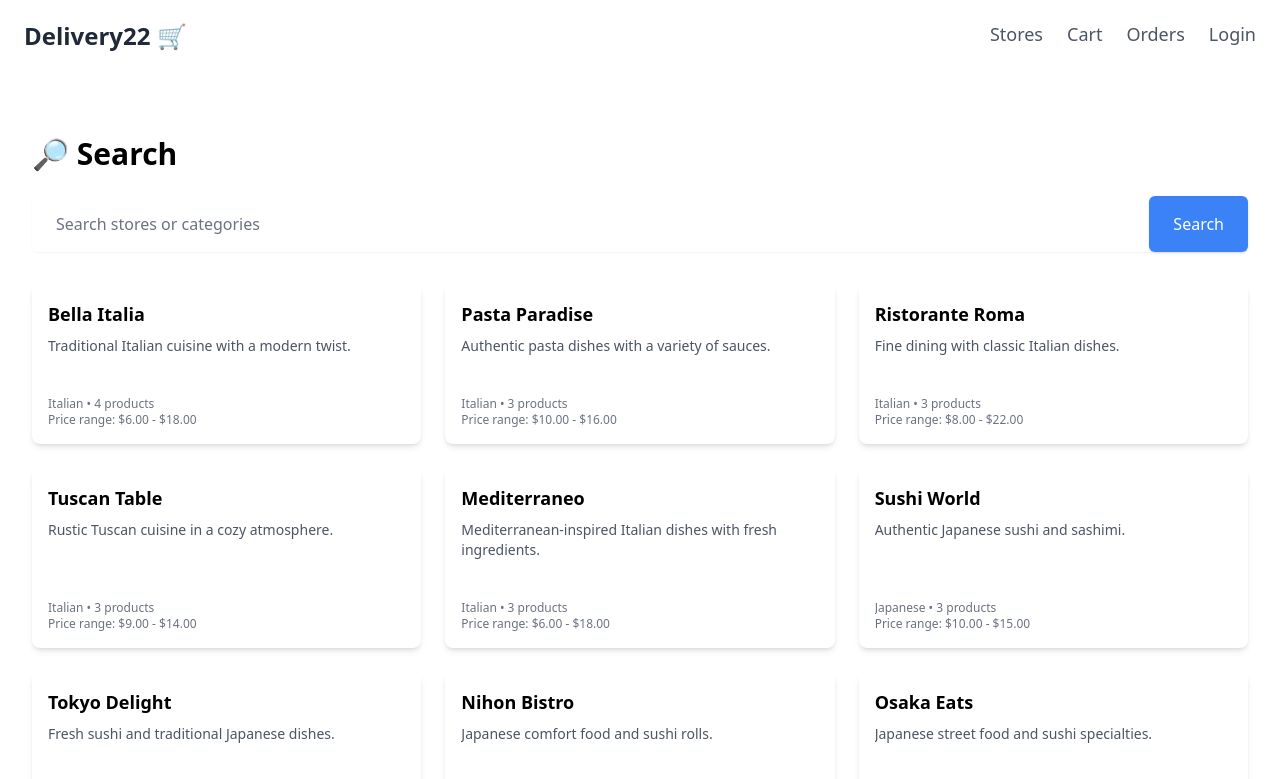
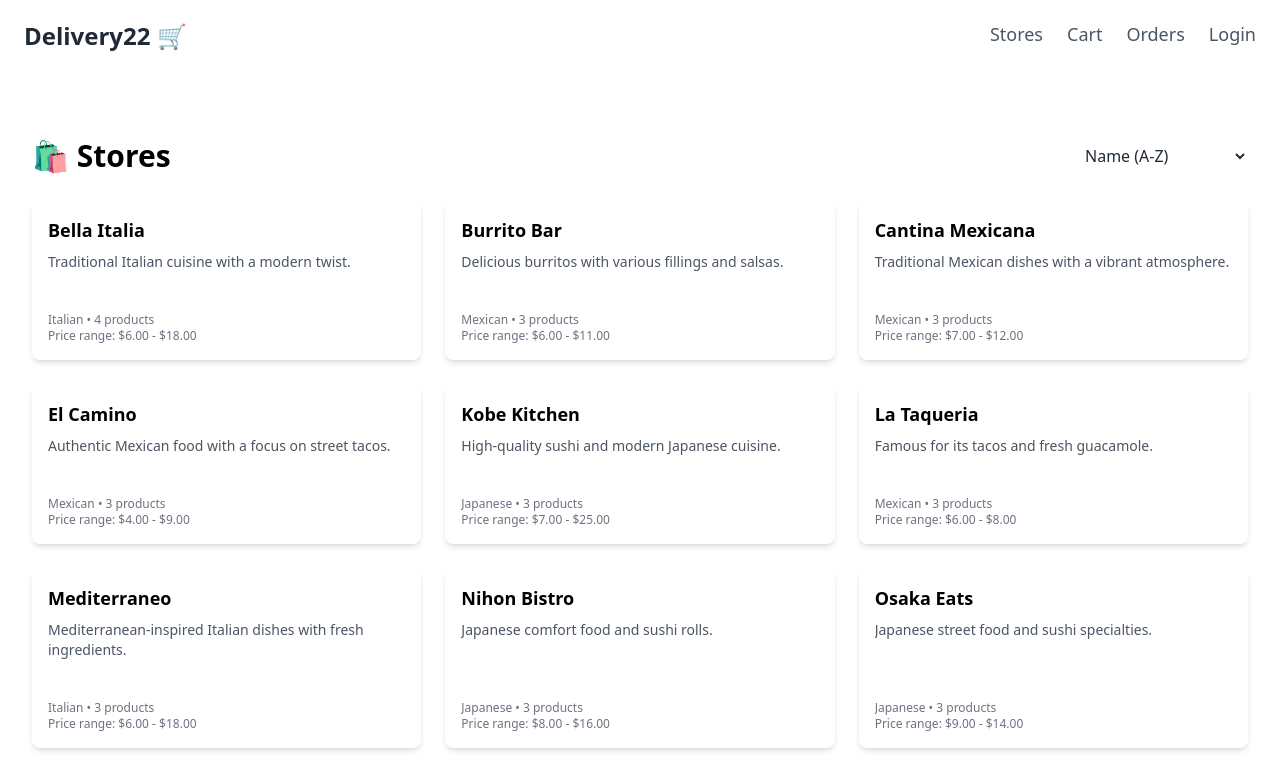
Before and after one commit to leemiyeonn/delivery-client, a Next.js app: page /search in a window 1280 px wide. Shown: the top 779 px of the page. Built offline with nearby package versions, Linux system fonts and the light colour scheme.

Commit message:
feat: Add sort logic in search

```diff
--- a/pages/search.tsx
+++ b/pages/search.tsx
@@ -1,100 +1,78 @@
+import React, { useState, useMemo } from "react";
 import { NextPage, GetServerSideProps } from "next";
-import { useState, useEffect } from "react";
-import { useRouter } from "next/router";
 import StoreCard from "../components/StoreCard";
 import { Store } from "../types/Store";
 import { Product } from "../types/Product";
 import path from "path";
 import fs from "fs";
 
-const ITEMS_PER_PAGE = 10;
+const ITEMS_PER_PAGE = 9;
 
-interface SearchPageProps {
+interface StoresPageProps {
   stores: Store[];
   products: Product[];
 }
 
-const SearchPage: NextPage<SearchPageProps> = ({ stores, products }) => {
-  const [searchTerm, setSearchTerm] = useState("");
+type SortOption = "name_asc" | "name_desc" | "date_asc" | "date_desc";
+
+const StoresPage: NextPage<StoresPageProps> = ({ stores, products }) => {
   const [currentPage, setCurrentPage] = useState(1);
-  const [filteredStores, setFilteredStores] = useState<Store[]>([]);
-  const router = useRouter();
+  const [sortOption, setSortOption] = useState<SortOption>("name_asc");
 
-  useEffect(() => {
-    if (router.query.query) {
-      setSearchTerm(router.query.query as string);
+  const sortedStores = useMemo(() => {
+    return [...stores].sort((a, b) => {
+      const [field, direction] = sortOption.split("_");
+      const multiplier = direction === "asc" ? 1 : -1;
+
+      switch (field) {
+        case "name":
+          return multiplier * a.name.localeCompare(b.name);
+        case "date":
+          return (
+            multiplier *
+            (new Date(a.created_at).getTime() -
+              new Date(b.created_at).getTime())
+          );
+        default:
+          return 0;
       }
-  }, [router.query.query]);
+    });
+  }, [stores, sortOption]);
 
-  useEffect(() => {
-    const updatedFilteredStores = searchTerm
-      ? stores.filter((store) => {
-          const nameMatch = store.name
-            .toLowerCase()
-            .includes(searchTerm.toLowerCase());
-          const categoryMatch = store.category
-            .toLowerCase()
-            .includes(searchTerm.toLowerCase());
-          return nameMatch || categoryMatch;
-        })
-      : stores;
-
-    setFilteredStores(updatedFilteredStores);
-    setCurrentPage(1); // Reset to the first page whenever the search term changes
-  }, [searchTerm, stores]);
-
-  const handleSearch = (e: React.FormEvent) => {
-    e.preventDefault();
-    router.push(`/search?query=${encodeURIComponent(searchTerm)}`, undefined, {
-      shallow: true,
-    });
-  };
-
-  const handlePageChange = (delta: number) => {
-    setCurrentPage((prev) =>
-      Math.max(
-        1,
-        Math.min(
-          Math.ceil(filteredStores.length / ITEMS_PER_PAGE),
-          prev + delta
-        )
-      )
-    );
-  };
-
-  const pageCount = Math.ceil(filteredStores.length / ITEMS_PER_PAGE);
-  const currentStores = filteredStores.slice(
+  const pageCount = Math.ceil(sortedStores.length / ITEMS_PER_PAGE);
+  const currentStores = sortedStores.slice(
     (currentPage - 1) * ITEMS_PER_PAGE,
     currentPage * ITEMS_PER_PAGE
   );
 
+  const handleSortChange = (e: React.ChangeEvent<HTMLSelectElement>) => {
+    setSortOption(e.target.value as SortOption);
+    setCurrentPage(1);
+  };
+
+  const handlePageChange = (delta: number) => {
+    setCurrentPage((prev) => Math.max(1, Math.min(pageCount, prev + delta)));
+  };
+
   return (
     <div className="container mx-auto px-4 py-8">
-      <h1 className="text-3xl font-bold mb-6">🔎 Search</h1>
-
-      <form onSubmit={handleSearch} className="mb-8">
-        <div className="flex rounded-md shadow-sm">
-          <input
-            type="text"
-            placeholder="Search stores or categories"
-            className="block w-full px-6 py-4 rounded-md border border-gray-300 text-base text-gray-900 placeholder-gray-500 focus:outline-none focus:ring-2 focus:ring-offset-2 focus:ring-blue-300 focus:border-blue-300"
-            value={searchTerm}
-            onChange={(e) => setSearchTerm(e.target.value)}
-          />
-          <button
-            type="submit"
-            className="ml-4 px-6 py-4 rounded-md shadow bg-blue-500 text-white font-medium hover:bg-blue-600 focus:outline-none focus:ring-2 focus:ring-offset-2 focus:ring-blue-300"
+      <div className="flex justify-between items-center mb-6">
+        <h1 className="text-3xl font-bold">🛍️ Stores</h1>
+        <div className="flex items-center">
+          <label htmlFor="sort" className="mr-2 text-gray-700"></label>
+          <select
+            id="sort"
+            value={sortOption}
+            onChange={handleSortChange}
+            className="p-2 border bg-transparent text-gray-800 focus:outline-none focus:ring-2 focus:ring-blue-300 focus:border-blue-200"
           >
-            Search
-          </button>
+            <option value="name_asc">Name (A-Z)</option>
+            <option value="name_desc">Name (Z-A)</option>
+            <option value="date_asc">Date (Oldest first)</option>
+            <option value="date_desc">Date (Newest first)</option>
+          </select>
         </div>
-      </form>
-
-      {filteredStores.length === 0 && (
-        <p className="text-center text-gray-600 mb-8">
-          No stores found. Try a different search term.
-        </p>
-      )}
+      </div>
 
       <div className="grid grid-cols-1 md:grid-cols-2 lg:grid-cols-3 gap-6 mb-8">
         {currentStores.map((store) => (
@@ -103,12 +81,11 @@ const SearchPage: NextPage<SearchPageProps> = ({ stores, products }) => {
             store={store}
             products={products.filter(
               (product) => product.storeId === store.id
-            )} // 해당 스토어의 제품 필터링
+            )}
           />
         ))}
       </div>
 
-      {filteredStores.length > 0 && (
       <div className="flex items-center justify-center gap-4 mt-8">
         <button
           onClick={() => handlePageChange(-1)}
@@ -130,13 +107,12 @@ const SearchPage: NextPage<SearchPageProps> = ({ stores, products }) => {
           &#9654;
         </button>
       </div>
-      )}
     </div>
   );
 };
 
 export const getServerSideProps: GetServerSideProps<
-  SearchPageProps
+  StoresPageProps
 > = async () => {
   try {
     const filePath = path.join(process.cwd(), "public", "data", "stores.json");
@@ -157,4 +133,4 @@ export const getServerSideProps: GetServerSideProps<
   }
 };
 
-export default SearchPage;
+export default StoresPage;
--- a/types/BaseProduct.ts
+++ b/types/BaseProduct.ts
@@ -1,4 +1,4 @@
-export interface BaseProduct {
+export interface BaseProduct extends BaseModel {
   id: string;
   name: string;
   price: number;
--- a/types/Order.ts
+++ b/types/Order.ts
@@ -1,7 +1,7 @@
 import { OrderProduct } from "./OrderProduct";
 import { OrderStatus } from "./OrderStatus";
 
-export interface Order {
+export interface Order extends BaseModel {
   id: string;
   storeName: string;
   products: OrderProduct[];
--- a/types/Store.ts
+++ b/types/Store.ts
@@ -1,6 +1,6 @@
 import { Product } from "./Product";
 
-export interface Store {
+export interface Store extends BaseModel {
   id: string;
   name: string;
   category: string;
```
Also changed, not shown: types/BaseModel.ts (added, +8 -0 lines). Lines whose indentation alone changed are shown as unchanged.
